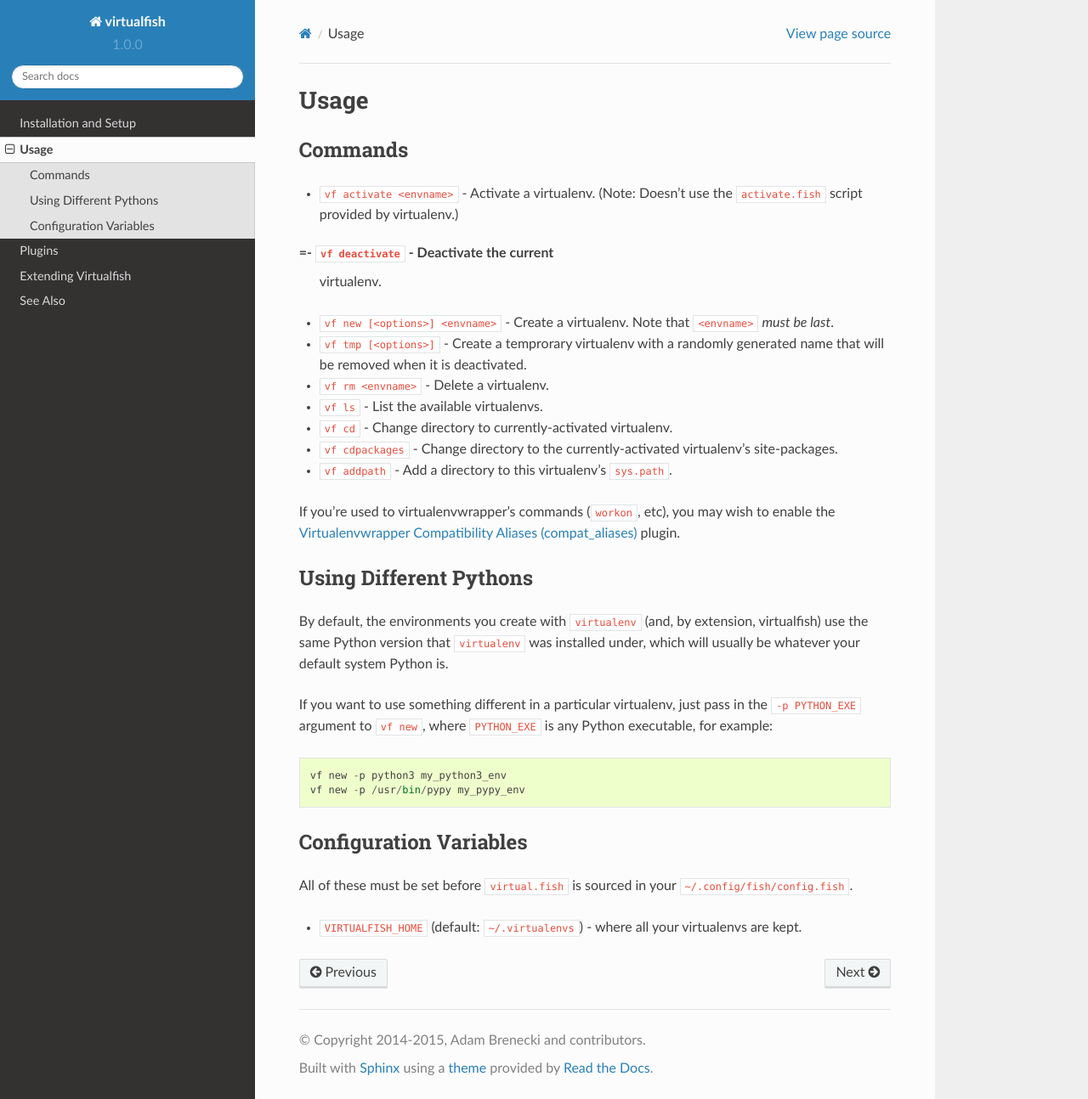
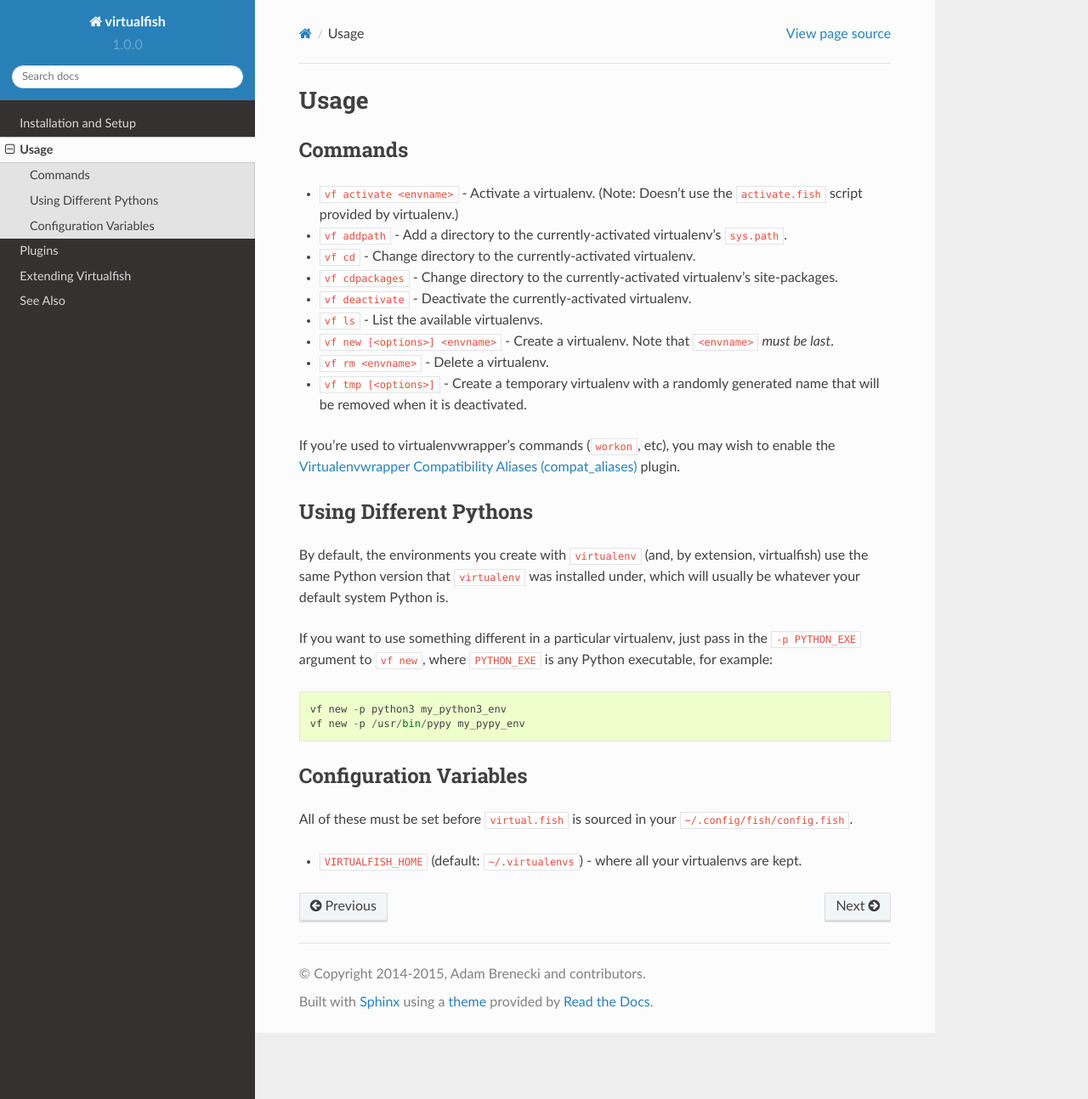
Before and after one commit to justinmayer/virtualfish, a Sphinx documentation site: the page built from docs/usage.rst, in a window 1280 px wide and 1294 px high. Shown: the whole window at 85% size. Built offline with Sphinx 7.4.7 and the Read the Docs theme 2.0.0, drawn with Linux system fonts in a browser that asks for light colours.

Commit message:
docs(usage): Fix formatting+typos and sort alphabetically commands

```diff
--- a/docs/usage.rst
+++ b/docs/usage.rst
@@ -7,21 +7,17 @@
 -  ``vf activate <envname>`` - Activate a
    virtualenv. (Note: Doesn't use the ``activate.fish`` script provided
    by virtualenv.)
-=-  ``vf deactivate`` - Deactivate the current
-   virtualenv.
--  ``vf new [<options>] <envname>`` - Create a
-   virtualenv. Note that ``<envname>`` *must be last*.
--  ``vf tmp [<options>]`` - Create a temprorary
+-  ``vf addpath`` - Add a directory to the currently-activated virtualenv's ``sys.path``.
+-  ``vf cd`` - Change directory to the currently-activated virtualenv.
+-  ``vf cdpackages`` - Change directory to the currently-activated virtualenv's site-packages.
+-  ``vf deactivate`` - Deactivate the currently-activated virtualenv.
+-  ``vf ls`` - List the available virtualenvs.
+-  ``vf new [<options>] <envname>`` - Create a virtualenv. Note that
+   ``<envname>`` *must be last*.
+-  ``vf rm <envname>`` - Delete a virtualenv.
+-  ``vf tmp [<options>]`` - Create a temporary
    virtualenv with a randomly generated name that will be removed when
    it is deactivated.
--  ``vf rm <envname>`` - Delete a virtualenv.
--  ``vf ls`` - List the available virtualenvs.
--  ``vf cd`` - Change directory to
-   currently-activated virtualenv.
--  ``vf cdpackages`` - Change directory to
-   the currently-activated virtualenv's site-packages.
--  ``vf addpath`` - Add a directory to this
-   virtualenv's ``sys.path``.
 
 If you're used to virtualenvwrapper's commands (``workon``, etc), you may wish
 to enable the :ref:`compat_aliases` plugin.
```
